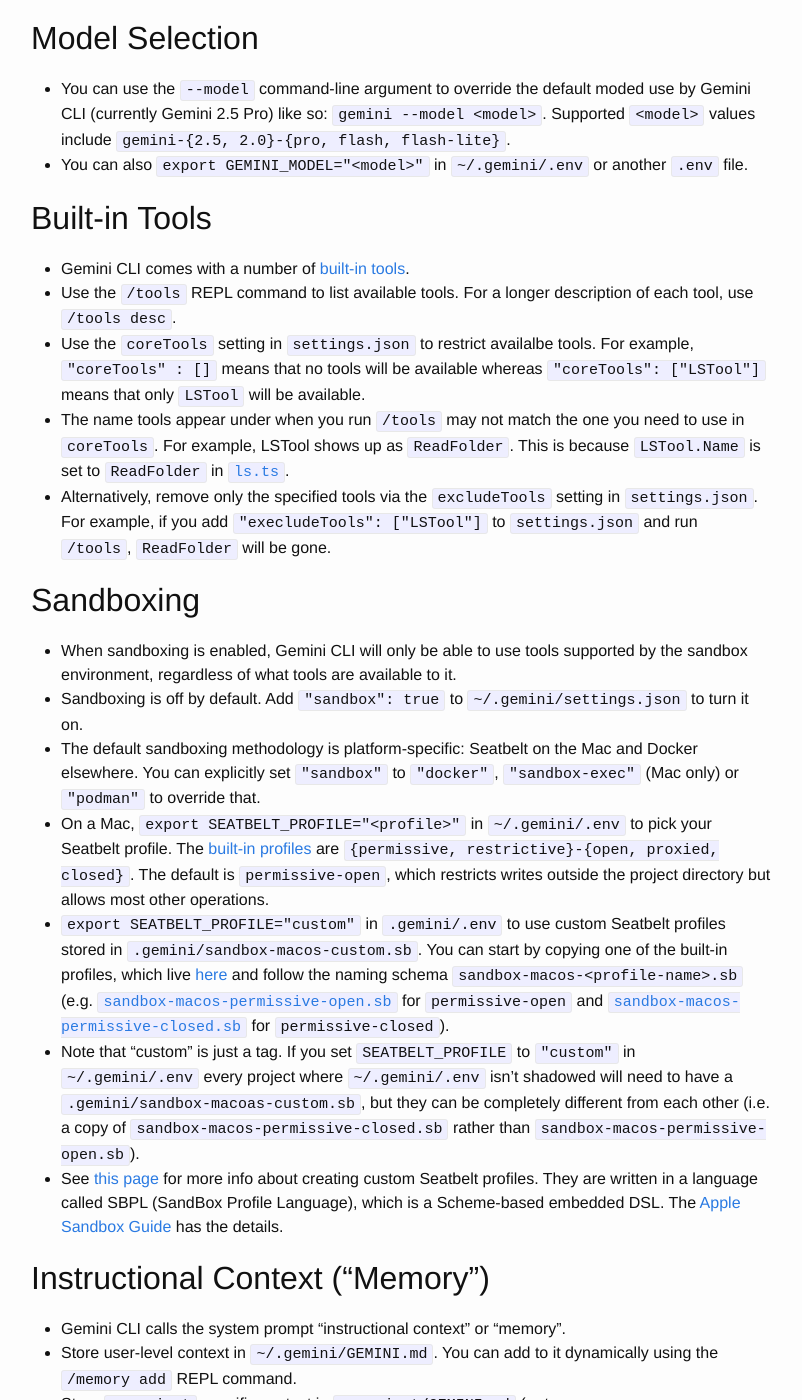
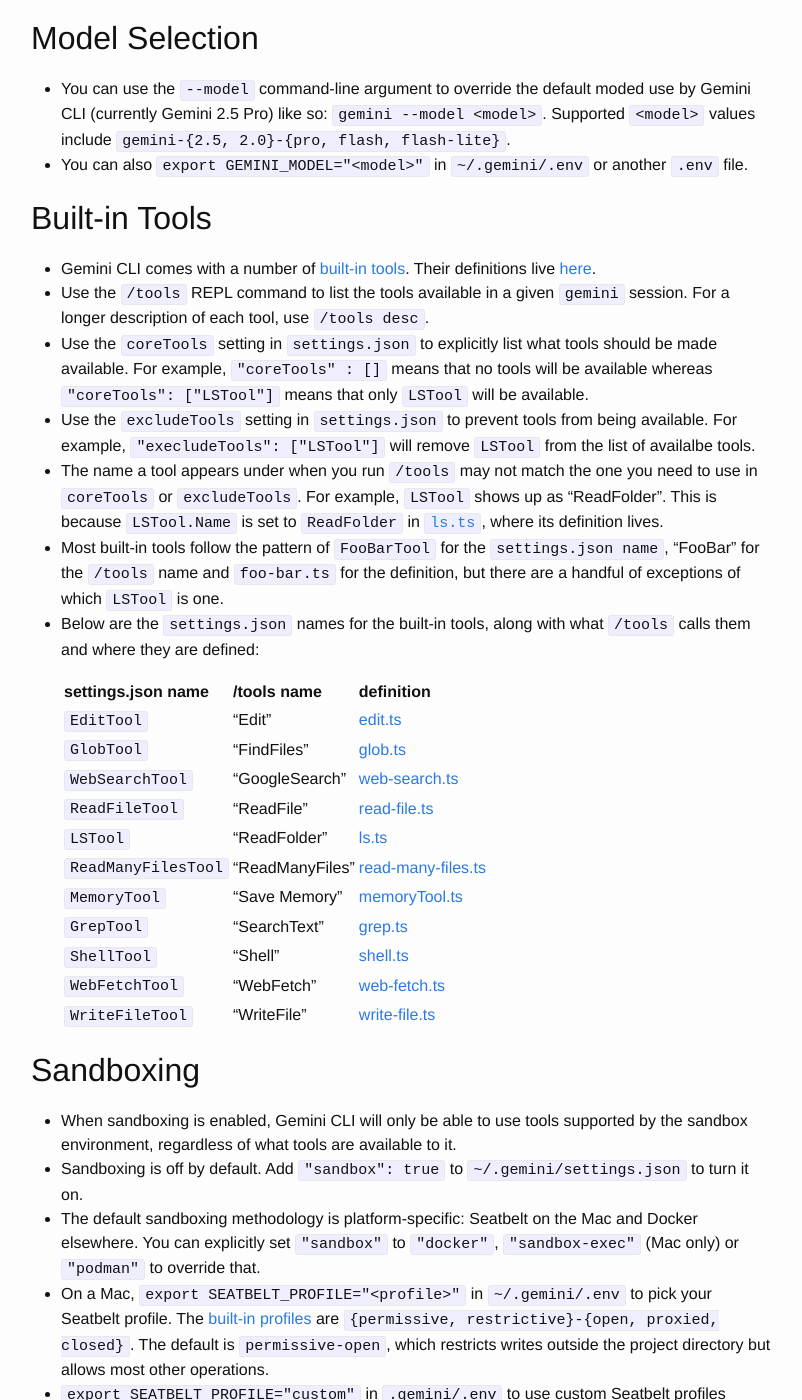
Before and after one commit to vglazer/vglazer.github.io, a Jekyll site: the page built from _posts/2025-07-22-gemini-cli-notes.md, in a window 1280 px wide and 1400 px high, scrolled down 1625 px. Shown: the whole window, without its empty margins (239-1041 px from the left). Built offline with Jekyll 4.4.1, drawn with Linux system fonts in a browser that asks for light colours; nearby versions of some CDN libraries; some of the changed text lies outside the part shown.

Commit message:
Latest draft

```diff
--- a/_posts/2025-07-22-gemini-cli-notes.md
+++ b/_posts/2025-07-22-gemini-cli-notes.md
@@ -30,7 +30,7 @@ categories: ai agents llms productiviy devtools osx gemini gemini-cli google
 - The auth type determines the model request limits as well as what data Google collects. See the [Terms of Service and Privacy Notice](https://github.com/google-gemini/gemini-cli/blob/main/docs/tos-privacy.md) for details. **Keep in mind that if you authenticate using your personal Google account or use the free Google AI tier, your code, prompts and responses will be used to train Google models**.
 - If `"selectedAuthType"` is set to `"oauth-personal"`, you will need to log into your Google account via the browser. This will create `~/.gemini/google_accounts.json` and `~/.gemini/oauth_creds.json`.
   - Currently (August 2025), you get the most free Gemini 2.5 Pro requests this way ([60 per minute and 1,000 per day](https://github.com/google-gemini/gemini-cli?tab=readme-ov-file#common-configuration-steps)).
-  - However, **[token caching](https://github.com/google-gemini/gemini-cli/blob/main/docs/cli/token-caching.md) is not available for this auth type**. You can view your token usage for a given `gemini` session using the `/stats` REPL command.
+  - However, **[token caching](https://github.com/google-gemini/gemini-cli/blob/main/docs/cli/token-caching.md) is not available for this auth type**. You can view your token usage for a given `gemini` session using the `/stats` and `/stats model` REPL commands.
 - If `"selectedAuthType"` is set to `"gemini-api-key`", you will need to `export GEMINI_API_KEY="<Your Gemini API Key>"` in e.g. `~/.gemini/.env`. You can obtain a Gemini API key [here](https://aistudio.google.com/apikey).
   - Currently (August 2025), the [Free Tier rate limits](https://ai.google.dev/gemini-api/docs/rate-limits#free-tier) for Gemini 2.5 Pro are 5 requests per minute and 100 requests per day. While this is an order of magnitude lower than what you get by authenticating using your personal Google account, **token caching is available for this auth type**.
   - To get 1,000 requests per day using the Free Tier, you would need to switch to Gemini 2.5 Flash Lite, a less capable model. The lowest paid tier, Tier 1, gives you 150 requests per minute and 10,000 requests per day using Gemini 2.5 Pro.
@@ -41,11 +41,27 @@ categories: ai agents llms productiviy devtools osx gemini gemini-cli google
 - You can also `export GEMINI_MODEL="<model>"` in `~/.gemini/.env` or another `.env` file.
 
 ## Built-in Tools
-- Gemini CLI comes with a number of [built-in tools](https://github.com/google-gemini/gemini-cli/blob/main/docs/core/tools-api.md#built-in-tools).
-- Use the `/tools` REPL command to list available tools. For a longer description of each tool, use `/tools desc`.
-- Use the `coreTools` setting in `settings.json` to restrict availalbe tools. For example, `"coreTools" : []` means that no tools will be available whereas `"coreTools": ["LSTool"]` means that only `LSTool` will be available.
-- The name tools appear under when you run `/tools` may not match the one you need to use in `coreTools`. For example, LSTool shows up as `ReadFolder`. This is because `LSTool.Name` is set to `ReadFolder` in [`ls.ts`](https://github.com/google-gemini/gemini-cli/blob/main/packages/core/src/tools/ls.ts).
-- Alternatively, remove only the specified tools via the `excludeTools` setting in `settings.json`. For example, if you add `"execludeTools": ["LSTool"]` to `settings.json` and run `/tools`, `ReadFolder` will be gone.
+- Gemini CLI comes with a number of [built-in tools](https://github.com/google-gemini/gemini-cli/blob/main/docs/core/tools-api.md#built-in-tools). Their definitions live [here](https://github.com/google-gemini/gemini-cli/tree/main/packages/core/src/tools).
+- Use the `/tools` REPL command to list the tools available in a given `gemini` session. For a longer description of each tool, use `/tools desc`.
+- Use the `coreTools` setting in `settings.json` to explicitly list what tools should be made available. For example, `"coreTools" : []` means that no tools will be available whereas `"coreTools": ["LSTool"]` means that only `LSTool` will be available.
+- Use the `excludeTools` setting in `settings.json` to prevent tools from being available. For example, `"execludeTools": ["LSTool"]` will remove `LSTool` from the list of availalbe tools.
+- The name a tool appears under when you run `/tools` may not match the one you need to use in `coreTools` or `excludeTools`. For example, `LSTool` shows up as "ReadFolder". This is because `LSTool.Name` is set to `ReadFolder` in [`ls.ts`](https://github.com/google-gemini/gemini-cli/blob/main/packages/core/src/tools/ls.ts), where its definition lives.
+- Most built-in tools follow the pattern of `FooBarTool` for the `settings.json name`, “FooBar” for the `/tools` name and `foo-bar.ts` for the definition, but there are a handful of exceptions of which `LSTool` is one.
+- Below are the `settings.json` names for the built-in tools, along with what `/tools` calls them and where they are defined:
+
+  | settings.json name   | /tools name     | definition         |
+  |----------------------|-----------------|--------------------|
+  | `EditTool`           | "Edit"          | [edit.ts](https://github.com/google-gemini/gemini-cli/blob/main/packages/core/src/tools/edit.ts)         |
+  | `GlobTool`           | "FindFiles"     | [glob.ts](https://github.com/google-gemini/gemini-cli/blob/main/packages/core/src/tools/glob.ts)         |
+  | `WebSearchTool`      | "GoogleSearch"  | [web-search.ts](https://github.com/google-gemini/gemini-cli/blob/main/packages/core/src/tools/web-search.ts)      |
+  | `ReadFileTool`       | "ReadFile"      | [read-file.ts](https://github.com/google-gemini/gemini-cli/blob/main/packages/core/src/tools/read-file.ts)       |
+  | `LSTool`             | "ReadFolder"    | [ls.ts](https://github.com/google-gemini/gemini-cli/blob/main/packages/core/src/tools/ls.ts)           |
+  | `ReadManyFilesTool`  | "ReadManyFiles" | [read-many-files.ts](https://github.com/google-gemini/gemini-cli/blob/main/packages/core/src/tools/read-many-files.ts) |
+  | `MemoryTool`         | "Save Memory"   | [memoryTool.ts](https://github.com/google-gemini/gemini-cli/blob/main/packages/core/src/tools/memoryTool.ts)      |
+  | `GrepTool`           | "SearchText"    | [grep.ts](https://github.com/google-gemini/gemini-cli/blob/main/packages/core/src/tools/grep.ts)         |
+  | `ShellTool`          | "Shell"         | [shell.ts](https://github.com/google-gemini/gemini-cli/blob/main/packages/core/src/tools/shell.ts)           |
+  | `WebFetchTool`       | "WebFetch"      | [web-fetch.ts](https://github.com/google-gemini/gemini-cli/blob/main/packages/core/src/tools/web-fetch.ts)       |
+  | `WriteFileTool`      | "WriteFile"     | [write-file.ts](https://github.com/google-gemini/gemini-cli/blob/main/packages/core/src/tools/write-file.ts)      |
 
 ## Sandboxing
 - When sandboxing is enabled, Gemini CLI will only be able to use tools supported by the sandbox environment, regardless of what tools are available to it.
```
Also changed, not shown: other parts of _posts/2025-07-22-gemini-cli-notes.md (+1 -1 lines).
